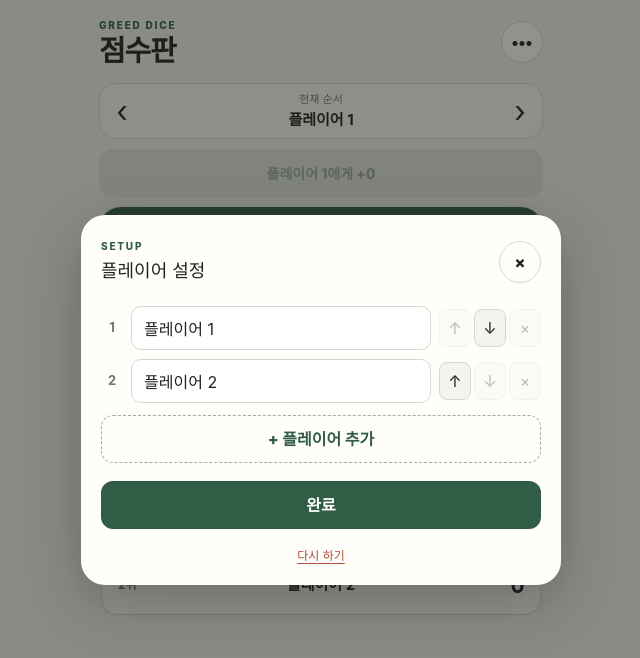
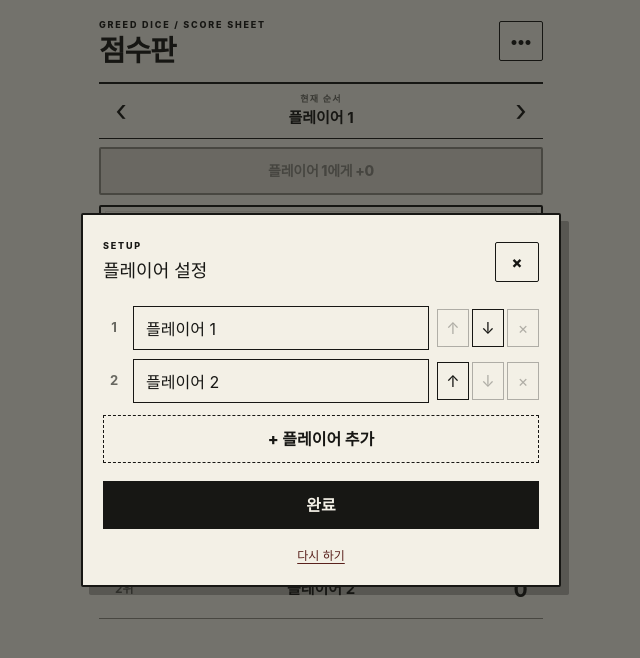
Before and after one commit to 97Wobbler/greed-dice, a React (Vite) app: page / in a window 1280 px wide. Shown: the top 658 px of the page, without its empty margins (319-959 px from the left). Built offline with nearby package versions, Linux system fonts and the light colour scheme.

Commit message:
Restyle scoreboard as monochrome game sheet

```diff
--- a/app/globals.css
+++ b/app/globals.css
@@ -2,14 +2,13 @@
 @import url("https://cdn.jsdelivr.net/gh/orioncactus/pretendard/dist/web/static/pretendard.css");
 
 :root {
-  --ink: #20231f;
-  --muted: #73766d;
-  --paper: #f2f0e9;
-  --card: #fffefa;
-  --line: #d9d7ce;
-  --green: #315c45;
-  --green-soft: #e3ece5;
-  --rust: #a94e36;
+  --ink: #171714;
+  --muted: #686861;
+  --paper: #f3f0e6;
+  --card: #f8f5ec;
+  --line: #8d8b82;
+  --faint: #dedacf;
+  --danger: #5a221d;
 }
 
 * { box-sizing: border-box; }
@@ -17,70 +16,76 @@ html, body, #root { width: 100%; height: 100%; overflow: hidden; background: var
 body { margin: 0; color: var(--ink); background: var(--paper); font-family: Pretendard, -apple-system, BlinkMacSystemFont, "Segoe UI", sans-serif; overscroll-behavior: none; }
 button, input { font: inherit; }
 button { color: inherit; -webkit-tap-highlight-color: transparent; }
-button:focus-visible, input:focus-visible { outline: 3px solid rgba(49, 92, 69, .3); outline-offset: 2px; }
+button:focus-visible, input:focus-visible { outline: 3px double var(--ink); outline-offset: 3px; }
 
 .app-shell { display: flex; width: min(100%, 480px); height: 100dvh; min-height: 0; margin: 0 auto; padding: max(18px, env(safe-area-inset-top)) 18px max(12px, env(safe-area-inset-bottom)); flex-direction: column; overflow: hidden; }
 .topbar { flex: 0 0 auto; }
 .topbar, .section-heading, .modal-header { display: flex; align-items: center; justify-content: space-between; }
-.eyebrow { margin: 0 0 3px; color: var(--green); font-size: 10px; font-weight: 800; letter-spacing: .18em; }
+.eyebrow { margin: 0 0 4px; color: var(--ink); font-size: 9px; font-weight: 800; letter-spacing: .2em; }
 h1, h2, p { margin-top: 0; }
 h1 { margin-bottom: 0; font-size: 29px; font-weight: 800; line-height: 1; letter-spacing: -.04em; }
 h2 { margin-bottom: 0; font-size: 18px; }
-.icon-button { width: 42px; height: 42px; border: 1px solid var(--line); border-radius: 50%; background: var(--card); font-weight: 800; }
+.icon-button { width: 44px; height: 40px; border: 1px solid var(--ink); border-radius: 2px; background: transparent; font-weight: 800; }
 
-.turn-strip { display: grid; flex: 0 0 auto; grid-template-columns: 44px 1fr 44px; align-items: center; margin: 18px 0 10px; border: 1px solid var(--line); border-radius: 16px; background: rgba(255,255,255,.44); }
+.turn-strip { display: grid; flex: 0 0 auto; grid-template-columns: 44px 1fr 44px; align-items: center; margin: 17px 0 8px; border-top: 2px solid var(--ink); border-bottom: 1px solid var(--ink); background: transparent; }
 .turn-strip button { height: 54px; border: 0; background: transparent; font-size: 30px; font-weight: 400; }
 .turn-strip div { text-align: center; }
-.turn-strip span { display: block; color: var(--muted); font-size: 11px; }
+.turn-strip span { display: block; color: var(--muted); font-size: 9px; font-weight: 750; letter-spacing: .14em; }
 .turn-strip strong { font-size: 15px; }
-.award-current-button { flex: 0 0 auto; width: 100%; min-height: 48px; margin-bottom: 10px; border: 0; border-radius: 14px; color: white; background: #243f31; font-size: 14px; font-weight: 800; }
+.award-current-button { flex: 0 0 auto; width: 100%; min-height: 48px; margin-bottom: 10px; border: 2px solid var(--ink); border-radius: 2px; color: var(--paper); background: var(--ink); font-size: 14px; font-weight: 800; letter-spacing: -.02em; }
 .award-current-button:active { transform: translateY(1px); }
-.award-current-button:disabled { color: #9fa6a0; background: #e0e1dc; }
+.award-current-button:disabled { color: #89877f; border-color: var(--line); background: var(--faint); }
 
-.current-card { flex: 0 0 auto; padding: 19px 18px 13px; border-radius: 22px; color: #f9f8f2; background: var(--green); box-shadow: 0 10px 24px rgba(28, 52, 39, .13); text-align: center; }
-.section-label { display: block; color: rgba(255,255,255,.68); font-size: 12px; font-weight: 700; letter-spacing: .08em; }
-.score-display { display: block; width: 100%; margin: 5px 0 13px; padding: 0; border: 0; color: #fff; background: transparent; font-size: clamp(48px, 15vw, 66px); font-weight: 300; line-height: 1.05; letter-spacing: -.04em; font-variant-numeric: tabular-nums; }
+.current-card { position: relative; flex: 0 0 auto; padding: 17px 16px 11px; border: 2px solid var(--ink); border-radius: 2px; color: var(--ink); background: transparent; text-align: center; }
+.current-card::before { position: absolute; inset: 4px; border: 1px solid var(--faint); content: ""; pointer-events: none; }
+.current-card > * { position: relative; }
+.section-label { display: block; color: var(--muted); font-size: 10px; font-weight: 800; letter-spacing: .16em; }
+.score-display { display: block; width: 100%; margin: 4px 0 11px; padding: 0; border: 0; color: var(--ink); background: transparent; font-size: clamp(48px, 15vw, 66px); font-weight: 300; line-height: 1.05; letter-spacing: -.04em; font-variant-numeric: tabular-nums; }
 .score-edit { display: flex; gap: 8px; margin: 13px 0 22px; }
-.score-edit input { min-width: 0; width: 100%; padding: 12px; border: 1px solid rgba(255,255,255,.4); border-radius: 12px; color: white; background: rgba(255,255,255,.1); font-size: 28px; text-align: center; }
-.score-edit button { padding: 0 15px; border: 0; border-radius: 12px; color: var(--green); background: white; font-weight: 800; }
+.score-edit input { min-width: 0; width: 100%; padding: 12px; border: 1px solid var(--ink); border-radius: 0; color: var(--ink); background: transparent; font-size: 28px; text-align: center; }
+.score-edit button { padding: 0 15px; border: 1px solid var(--ink); border-radius: 0; color: var(--paper); background: var(--ink); font-weight: 800; }
 .adjust-grid { display: grid; grid-template-columns: repeat(4, 1fr); gap: 7px; }
-.adjust-grid button { min-height: 44px; padding: 0 4px; border: 1px solid rgba(255,255,255,.22); border-radius: 12px; color: white; background: rgba(255,255,255,.1); font-weight: 750; }
-.adjust-grid button:active { background: rgba(255,255,255,.22); transform: translateY(1px); }
-.zero-button { margin-top: 7px; padding: 7px 14px; border: 0; color: rgba(255,255,255,.7); background: transparent; font-size: 12px; text-decoration: underline; text-underline-offset: 3px; }
+.adjust-grid button { min-height: 44px; padding: 0 4px; border: 1px solid var(--ink); border-radius: 0; color: var(--ink); background: transparent; font-weight: 750; }
+.adjust-grid button:active { color: var(--paper); background: var(--ink); transform: translateY(1px); }
+.zero-button { margin-top: 6px; padding: 7px 14px; border: 0; color: var(--muted); background: transparent; font-size: 11px; text-decoration: underline; text-underline-offset: 3px; }
 
 .players-section { display: flex; min-height: 0; margin-top: 20px; flex: 1 1 auto; flex-direction: column; overflow: hidden; }
-.section-heading { padding: 0 2px 12px; }
+.section-heading { padding: 0 0 7px; border-bottom: 2px solid var(--ink); }
 .section-heading span { color: var(--muted); font-size: 12px; }
-.player-list { display: grid; min-height: 0; padding: 0 2px 12px; gap: 9px; overflow-y: auto; overscroll-behavior: contain; scrollbar-width: thin; scrollbar-color: #c5c5bd transparent; }
-.player-card { overflow: hidden; padding: 0; border: 1px solid var(--line); border-radius: 16px; background: var(--card); transition: border-color .15s, background .15s; }
-.player-card.active { border-color: var(--green); background: #fbfdf9; }
+.column-headings { display: grid; padding: 6px 14px 5px; grid-template-columns: minmax(70px, 1fr) auto minmax(70px, 1fr); color: var(--muted); border-bottom: 1px solid var(--line); font-size: 9px; font-weight: 800; letter-spacing: .12em; }
+.column-headings span:nth-child(2) { justify-self: center; }
+.column-headings span:last-child { justify-self: end; }
+.player-list { display: block; min-height: 0; padding: 0 0 10px; overflow-y: auto; overscroll-behavior: contain; scrollbar-width: thin; scrollbar-color: var(--line) transparent; }
+.player-card { overflow: hidden; padding: 0; border: 0; border-bottom: 1px solid var(--line); border-radius: 0; background: transparent; }
+.player-card.active { border-top: 2px solid var(--ink); border-bottom: 2px solid var(--ink); background: rgba(23, 23, 20, .05); }
 .player-main { display: grid; width: 100%; min-height: 58px; padding: 12px 16px; border: 0; grid-template-columns: minmax(70px, 1fr) auto minmax(70px, 1fr); gap: 8px; align-items: center; background: transparent; text-align: left; }
 .rank { justify-self: start; color: var(--muted); font-size: 12px; font-weight: 700; }
+.player-card.active .rank::before { margin-right: 5px; color: var(--ink); content: "▶"; font-size: 8px; }
 .player-name { max-width: 42vw; overflow: hidden; justify-self: center; font-size: 15px; text-align: center; text-overflow: ellipsis; white-space: nowrap; }
 .player-score { justify-self: end; font-size: 22px; font-weight: 650; line-height: 1; letter-spacing: -.03em; font-variant-numeric: tabular-nums; }
 
-.toast { z-index: 10; display: flex; width: 100%; min-height: 52px; margin-top: 8px; padding: 12px 16px; flex: 0 0 auto; align-items: center; justify-content: space-between; border-radius: 14px; color: white; background: #222722; box-shadow: 0 8px 22px rgba(0,0,0,.16); font-size: 13px; }
-.toast button { border: 0; color: #bce3c9; background: transparent; font-weight: 800; }
+.toast { z-index: 10; display: flex; width: 100%; min-height: 48px; margin-top: 8px; padding: 11px 14px; flex: 0 0 auto; align-items: center; justify-content: space-between; border: 2px solid var(--ink); border-radius: 2px; color: var(--paper); background: var(--ink); font-size: 12px; }
+.toast button { border: 0; color: var(--paper); background: transparent; font-weight: 800; text-decoration: underline; text-underline-offset: 3px; }
 
-.modal-backdrop { position: fixed; z-index: 20; inset: 0; display: flex; align-items: flex-end; justify-content: center; padding: 12px; background: rgba(27, 30, 27, .48); }
-.modal { width: min(100%, 480px); max-height: 90dvh; overflow: auto; padding: 24px 20px calc(20px + env(safe-area-inset-bottom)); border-radius: 24px; background: var(--card); box-shadow: 0 18px 60px rgba(0,0,0,.25); }
+.modal-backdrop { position: fixed; z-index: 20; inset: 0; display: flex; align-items: flex-end; justify-content: center; padding: 12px; background: rgba(23, 23, 20, .58); }
+.modal { width: min(100%, 480px); max-height: 90dvh; overflow: auto; padding: 24px 20px calc(20px + env(safe-area-inset-bottom)); border: 2px solid var(--ink); border-radius: 2px; background: var(--paper); box-shadow: 8px 8px 0 rgba(23,23,20,.3); }
 .setup-list { display: grid; gap: 9px; margin: 22px 0 12px; }
 .setup-row { display: grid; grid-template-columns: 22px 1fr auto; gap: 8px; align-items: center; }
 .setup-row > span { color: var(--muted); text-align: center; font-size: 13px; font-weight: 650; }
-.setup-row input { min-width: 0; height: 44px; padding: 0 12px; border: 1px solid var(--line); border-radius: 10px; background: white; }
+.setup-row input { min-width: 0; height: 44px; padding: 0 12px; border: 1px solid var(--ink); border-radius: 0; background: transparent; }
 .row-actions { display: flex; gap: 3px; }
-.row-actions button { width: 32px; height: 38px; padding: 0; border: 1px solid var(--line); border-radius: 8px; background: #f5f3ed; }
+.row-actions button { width: 32px; height: 38px; padding: 0; border: 1px solid var(--ink); border-radius: 0; background: transparent; }
 .row-actions button:disabled { opacity: .3; }
-.add-player, .primary-button { width: 100%; min-height: 48px; border-radius: 12px; font-weight: 800; }
-.add-player { border: 1px dashed #a9aaa3; color: var(--green); background: transparent; }
-.primary-button { margin-top: 18px; border: 0; color: white; background: var(--green); }
-.restart-link { display: block; margin: 18px auto 0; border: 0; color: var(--rust); background: transparent; font-size: 12px; text-decoration: underline; text-underline-offset: 3px; }
+.add-player, .primary-button { width: 100%; min-height: 48px; border-radius: 0; font-weight: 800; }
+.add-player { border: 1px dashed var(--ink); color: var(--ink); background: transparent; }
+.primary-button { margin-top: 18px; border: 2px solid var(--ink); color: var(--paper); background: var(--ink); }
+.restart-link { display: block; margin: 18px auto 0; border: 0; color: var(--danger); background: transparent; font-size: 12px; text-decoration: underline; text-underline-offset: 3px; }
 .confirm-modal { align-self: center; text-align: center; }
-.warning-mark { display: grid; width: 42px; height: 42px; margin: 0 auto 16px; place-items: center; border-radius: 50%; color: var(--rust); background: #f4e4df; font-weight: 900; }
+.warning-mark { display: grid; width: 42px; height: 42px; margin: 0 auto 16px; place-items: center; border: 2px solid var(--ink); border-radius: 50%; color: var(--ink); background: transparent; font-weight: 900; }
 .confirm-modal p { margin: 10px auto 22px; max-width: 300px; color: var(--muted); font-size: 14px; line-height: 1.55; }
 .confirm-actions { display: grid; grid-template-columns: 1fr 1.3fr; gap: 8px; }
-.confirm-actions button { min-height: 48px; border: 1px solid var(--line); border-radius: 12px; background: white; font-weight: 800; }
-.confirm-actions .danger-button { border-color: var(--rust); color: white; background: var(--rust); }
+.confirm-actions button { min-height: 48px; border: 1px solid var(--ink); border-radius: 0; background: transparent; font-weight: 800; }
+.confirm-actions .danger-button { border-color: var(--ink); color: var(--paper); background: var(--ink); }
 
 @media (min-width: 600px) {
   .modal-backdrop { align-items: center; }
--- a/app/page.tsx
+++ b/app/page.tsx
@@ -124,7 +124,7 @@ export default function Home() {
     <main className="app-shell">
       <header className="topbar">
         <div>
-          <p className="eyebrow">GREED DICE</p>
+          <p className="eyebrow">GREED DICE / SCORE SHEET</p>
           <h1>점수판</h1>
         </div>
         <button className="icon-button" onClick={() => setSetupOpen(true)} aria-label="플레이어 설정">•••</button>
@@ -168,6 +168,11 @@ export default function Home() {
         <div className="section-heading">
           <h2>플레이어</h2>
           <span>{game.players.length}명</span>
+        </div>
+        <div className="column-headings" aria-hidden="true">
+          <span>순위</span>
+          <span>플레이어</span>
+          <span>점수</span>
         </div>
         <div className="player-list">
           {game.players.map((player) => (
```
